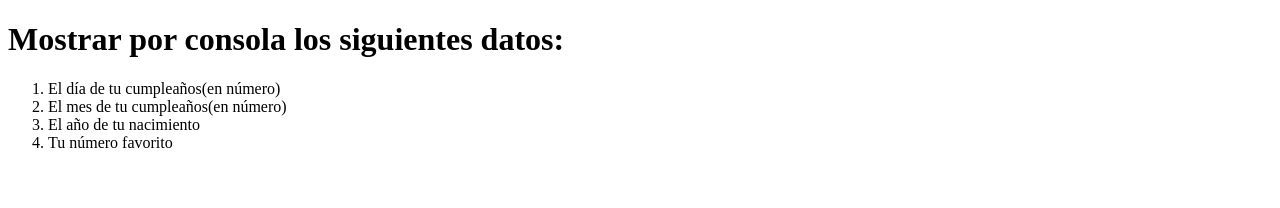
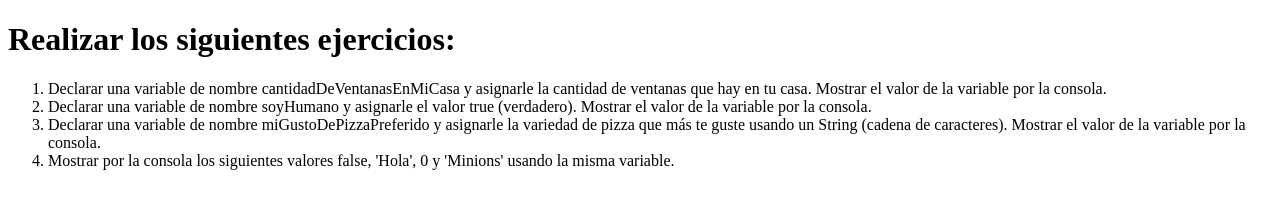
Before and after one commit to Maarlopez/JavascriptMiniBootcamp, a plain HTML site: page Unidad 2/index.html in a window 1280 px wide. Drawn offline with Linux system fonts and the light colour scheme.

Commit message:
Update index.html

```diff
--- a/Unidad 2/index.html
+++ b/Unidad 2/index.html
@@ -7,12 +7,12 @@
     </head>
 
     <body>
-    <h1>Mostrar por consola los siguientes datos:</h1>
+    <h1>Realizar los siguientes ejercicios:</h1>
     <ol>
-        <li value="1">El día de tu cumpleaños(en número)</li>
-        <li>El mes de tu cumpleaños(en número)</li>
-        <li>El año de tu nacimiento</li>
-        <li>Tu número favorito</li>
+        <li value="1">Declarar una variable de nombre cantidadDeVentanasEnMiCasa y asignarle la cantidad de ventanas que hay en tu casa. Mostrar el valor de la variable por la consola.</li>
+        <li>Declarar una variable de nombre soyHumano y asignarle el valor true (verdadero). Mostrar el valor de la variable por la consola.</li>
+        <li>Declarar una variable de nombre miGustoDePizzaPreferido y asignarle la variedad de pizza que más te guste usando un String (cadena de caracteres). Mostrar el valor de la variable por la consola.</li>
+        <li>Mostrar por la consola los siguientes valores false, 'Hola', 0 y 'Minions' usando la misma variable.</li>
     </ol>
 
     <script src ="unidad2.js"> </script>
```
